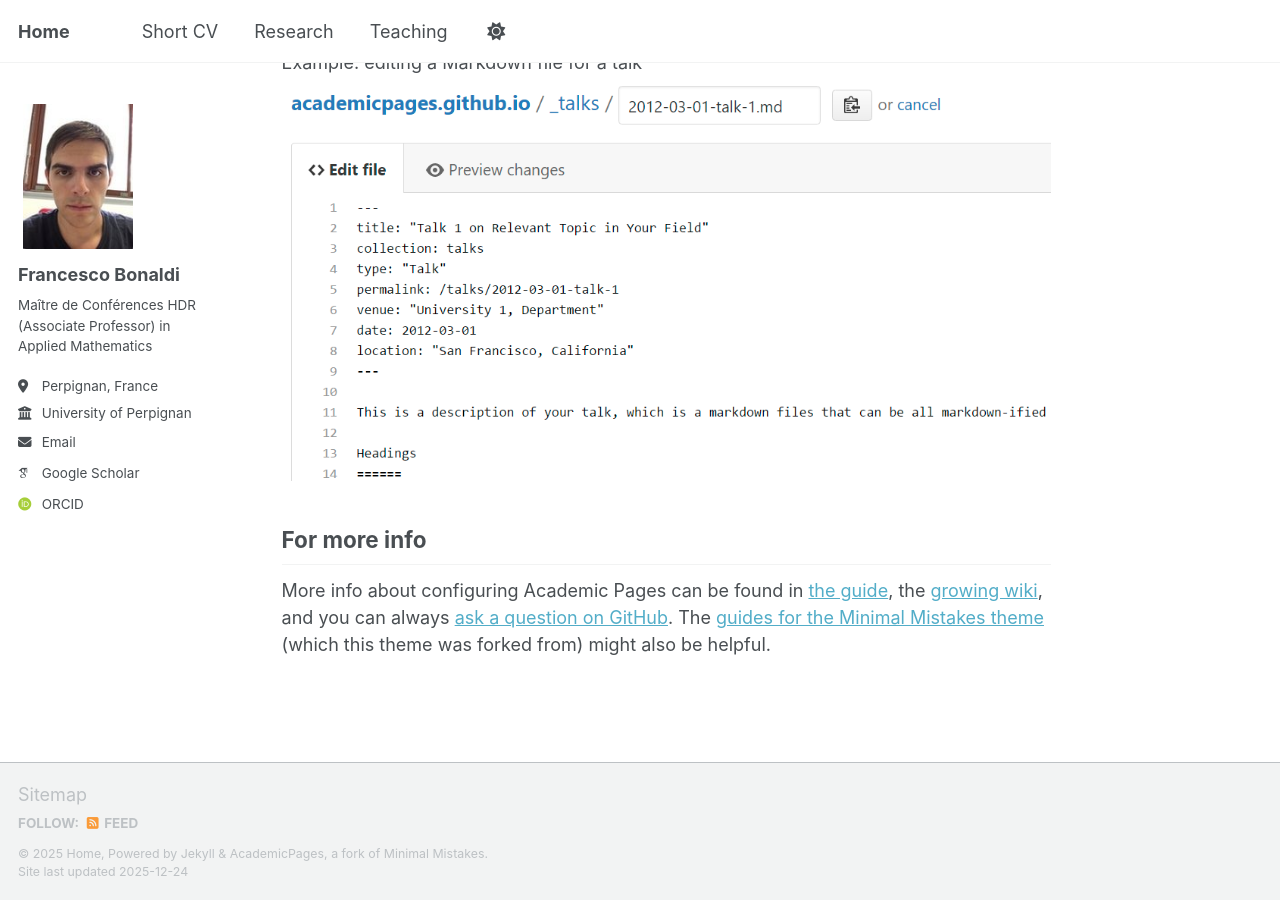
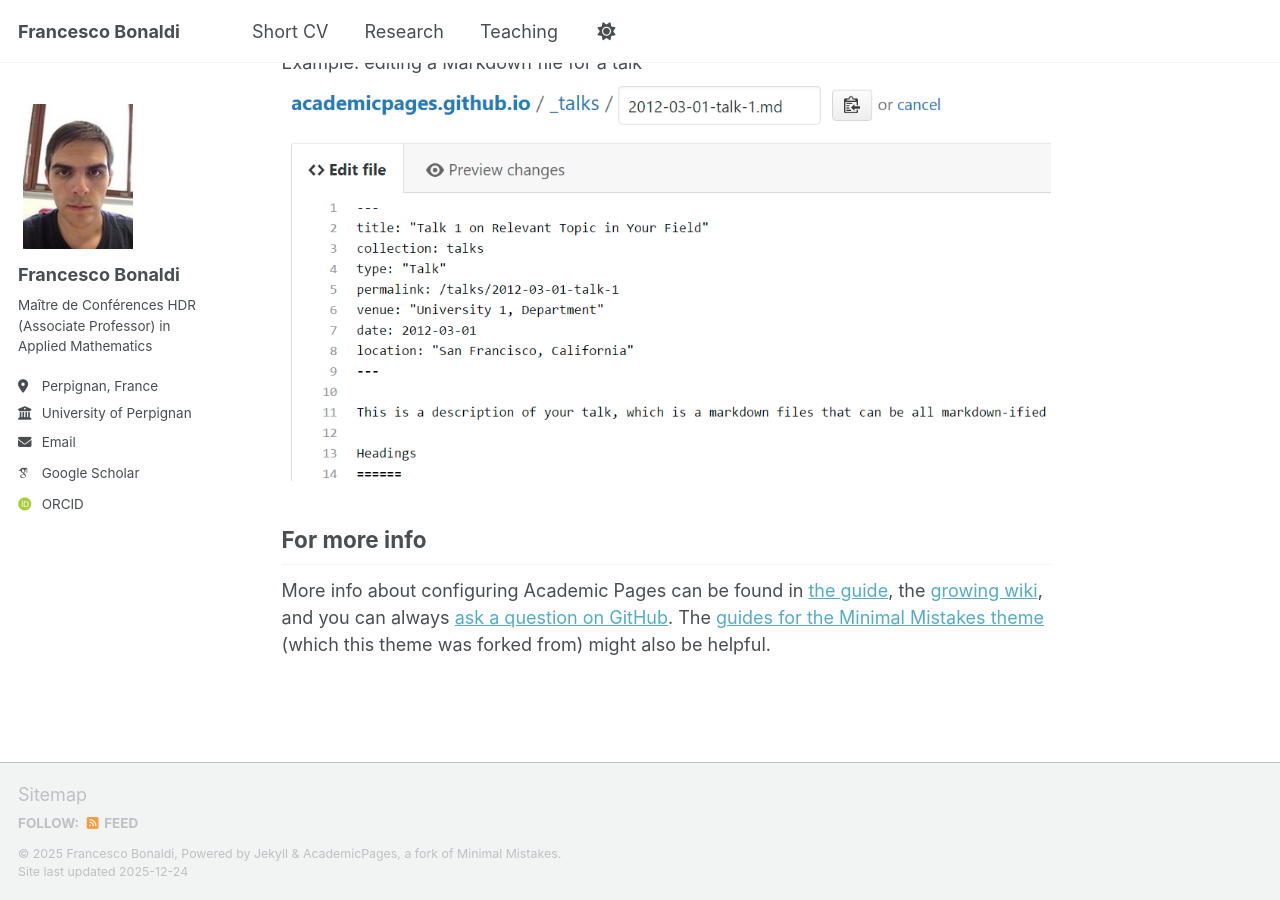
Before and after one commit to fbonaldi/fbonaldi.github.io, a Jekyll site: the page built from _pages/about.md, in a window 1280 px wide and 900 px high, scrolled down 2662 px. Built offline with Jekyll 4.4.1, drawn with Linux system fonts in a browser that asks for light colours; some web fonts are replaced; a script bundle is joined from its source files by our own code; library files that are not in the unit come from our copies.

Commit message:
Update _config.yml

```diff
--- a/_config.yml
+++ b/_config.yml
@@ -9,7 +9,7 @@
 # Basic Site Settings
 locale                   : "en-US"
 site_theme               : "default" # the available themes options are "default", "air", "sunrise", "mint", "dirt" and "contrast"
-title                    : "Home"
+title                    : "Francesco Bonaldi"
 title_separator          : "-"
 name                     : &name ""
 description              : &description "Francesco Bonaldi's webpage"   # Update this with a general description of your site, this is the default if not overridden by a page
```
